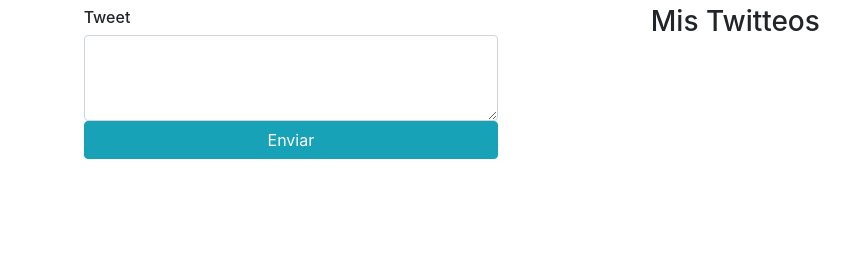
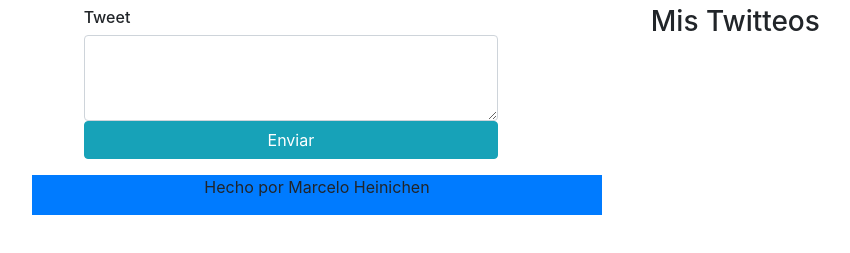
Before and after one commit to CheloHei/LocalStorage, a plain HTML site: page index.html in a window 1280 px wide. Shown: the part 51-304 px from the top of the page, without its empty margins (38-888 px from the left). Drawn offline with Linux system fonts and the light colour scheme.

Commit message:
Footer agregado

```diff
--- a/index.html
+++ b/index.html
@@ -37,6 +37,13 @@
             </div>
         </div>
     </div>
+    <div class="container">
+        <div class="row ">
+            <footer class="col-md-6 bg-primary"><p class="text-center">
+                Hecho por Marcelo Heinichen
+            </p></footer>
+        </div>
+    </div>
 
 
 
```
